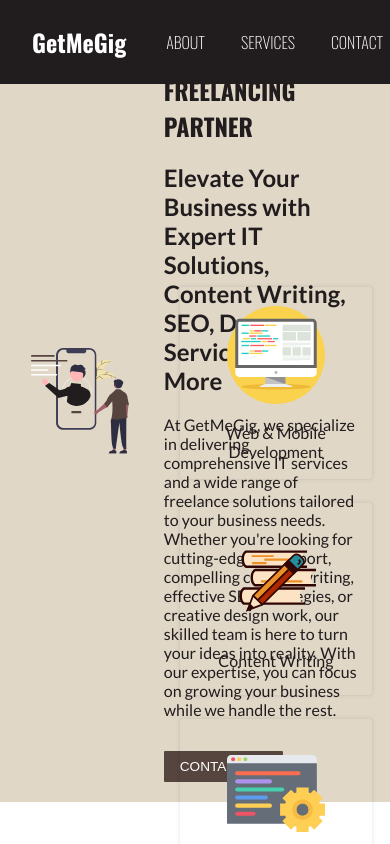
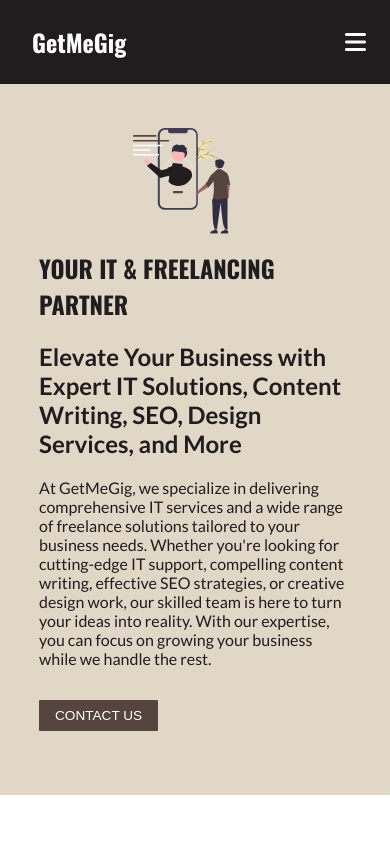
Before and after one commit to Yogeshwar-CM/GetMeGig, a React (Vite) app in the folder landing_page/: page / in a window 390 px wide. Shown: the top 844 px of the page. Built offline with nearby package versions, Linux system fonts and the light colour scheme.

Commit message:
Mobile Responsive Design

```diff
--- a/landing_page/src/App.css
+++ b/landing_page/src/App.css
@@ -109,3 +109,33 @@
 .contact > form > textarea {
   height: 5rem;
 }
+
+@media (max-width: 767px) {
+  .main-home {
+    flex-direction: column;
+    align-items: center;
+    height: fit-content;
+    width: 80vw;
+    padding-top: 8rem;
+    padding-bottom: 4rem;
+    height: auto;
+  }
+  .rs-home {
+    width: 100%;
+  }
+  .services {
+    flex-direction: column;
+    height: auto;
+  }
+  .grp1 {
+    width: 100vw;
+    gap: 0.9rem;
+  }
+  .box {
+    height: 10rem;
+    width: 10rem;
+  }
+  .box > img {
+    width: 5rem;
+  }
+}
--- a/landing_page/src/components/Contact/Contact.css
+++ b/landing_page/src/components/Contact/Contact.css
@@ -55,7 +55,7 @@
 .arch_contact_us_duplicate .text-blk.section-subhead {
   font-size: 14px;
   line-height: 18px;
-  color: #7e7e7e;
+  color: var(--col2);
 }
 
 .arch_contact_us_duplicate .input {
--- a/landing_page/src/components/Navbar/Navbar.css
+++ b/landing_page/src/components/Navbar/Navbar.css
@@ -60,3 +60,66 @@
   font-weight: 100;
   margin-right: 2rem;
 }
+.hbm {
+  display: none;
+  margin-right: 1.5rem;
+}
+.nav-menu {
+  transition: all 0.3s;
+}
+
+@media (max-width: 767px) {
+  .hbm {
+    display: block;
+    font-size: 1.5rem;
+  }
+  .Navbar > ul,
+  .Navbar > .rsm {
+    display: none;
+  }
+  .nav-menu {
+    position: fixed;
+    z-index: 99;
+    background-color: var(--col1);
+    height: 100vh;
+    filter: opacity(0.9);
+    width: 100%;
+  }
+  .nav-menu > #inner-menu {
+    display: block;
+    list-style: none;
+    color: white;
+    display: flex;
+    padding: 0;
+    gap: 1rem;
+    width: 100vw;
+    margin-top: 16vh;
+    font-size: var(--head1);
+    text-align: center;
+    flex-direction: column;
+    justify-content: center;
+  }
+  .fa-x {
+    position: absolute;
+    top: 4%;
+    right: 8%;
+    color: white;
+    font-size: 1.5rem;
+    z-index: 891;
+  }
+  .rsm {
+    flex-direction: column;
+    align-items: start;
+    text-align: center;
+  }
+  .rsm,
+  .rsm > button {
+    margin: auto;
+    text-align: center;
+    font-size: 1.25rem;
+  }
+  .cta0 {
+    text-align: center;
+    width: 100vw;
+  }
+}
--- a/landing_page/src/components/Navbar/Navbar.jsx
+++ b/landing_page/src/components/Navbar/Navbar.jsx
@@ -1,19 +1,103 @@
-import React from "react";
+import React, { useRef, useState } from "react";
 import "./Navbar.css";
+// import { WhenInView } from "../../utils/utils";
 
 export default function Navbar() {
+  const [menuOpen, SetmenuOpen] = useState();
   return (
+    <>
       <div className="Navbar oswald">
         <h1 className="LOGO">GetMeGig</h1>
         <ul>
-        <li>ABOUT</li>
-        <li>SERVICES</li>
-        <li>CONTACT</li>
+          <li>
+            <a href="#about">ABOUT</a>
+          </li>
+          <li>
+            <a href="#services">SERVICES</a>
+          </li>
+          <li>
+            <a href="#contact">CONTACT</a>
+          </li>
         </ul>
         <div className="rsm">
           <p className="col4 oswald cta0">Are you a freelancer?</p>
-        <button className="CTA oswald">Hire Our Services</button>
+          <button className="CTA oswald">
+            <a href="#contact">Hire Our Services</a>
+          </button>
+        </div>
+        {!menuOpen && (
+          <i
+            className="fa-solid fa-bars hbm"
+            onClick={() => {
+              SetmenuOpen(!menuOpen);
+            }}
+          ></i>
+        )}
+      </div>
+      {menuOpen && (
+        // <WhenInView>
+        <div className="nav-menu">
+          <i
+            className="fa-solid fa-x"
+            onClick={() => {
+              SetmenuOpen(!menuOpen);
+            }}
+          ></i>
+          <ul id="inner-menu">
+            <li>
+              <a
+                href="#about"
+                onClick={() => {
+                  SetmenuOpen(!menuOpen);
+                }}
+              >
+                ABOUT
+              </a>
+            </li>
+            <li>
+              <a
+                href="#services"
+                onClick={() => {
+                  SetmenuOpen(!menuOpen);
+                }}
+              >
+                SERVICES
+              </a>
+            </li>
+            <li>
+              <a
+                href="#contact"
+                onClick={() => {
+                  SetmenuOpen(!menuOpen);
+                }}
+              >
+                CONTACT
+              </a>
+            </li>
+          </ul>
+          <div className="rsm">
+            <p
+              className="col4 oswald cta0"
+              onClick={() => {
+                SetmenuOpen(!menuOpen);
+              }}
+            >
+              Are you a freelancer?
+            </p>
+            <button className="CTA oswald">
+              <a
+                href="#contact"
+                onClick={() => {
+                  SetmenuOpen(!menuOpen);
+                }}
+              >
+                Hire Our Services
+              </a>
+            </button>
           </div>
         </div>
+        // </WhenInView>
+      )}
+    </>
   );
 }
--- a/landing_page/src/pages/Home/Home.jsx
+++ b/landing_page/src/pages/Home/Home.jsx
@@ -21,7 +21,7 @@
       <CustomCursor />
       {/* <SideIcons /> */}
       <WhenInView>
-        <div className="main-home">
+        <div className="main-home" id="about">
           <img src={support} alt="illustration" className="main-img" />
           <div className="rs-home">
             <h1 className="oswald head1">YOUR IT & FREELANCING PARTNER</h1>
@@ -38,7 +38,9 @@
               reality. With our expertise, you can focus on growing your
               business while we handle the rest.
             </p>
-            <button className="contact-btn">CONTACT US</button>
+            <button className="contact-btn">
+              <a href="#contact">CONTACT US</a>
+            </button>
           </div>
         </div>
       </WhenInView>
@@ -108,7 +110,7 @@
         </div>
       </WhenInView>
       <WhenInView>
-        <Contact />
+        <Contact id="contact" />
       </WhenInView>
     </div>
   );
--- a/landing_page/src/utils/utils.jsx
+++ b/landing_page/src/utils/utils.jsx
@@ -3,7 +3,7 @@
 export const fadeInUp = {
   hidden: {
     opacity: 0,
-    y: 40,
+    y: 44,
   },
   visible: {
     opacity: 1,
```
Lines whose indentation alone changed are shown as unchanged.
